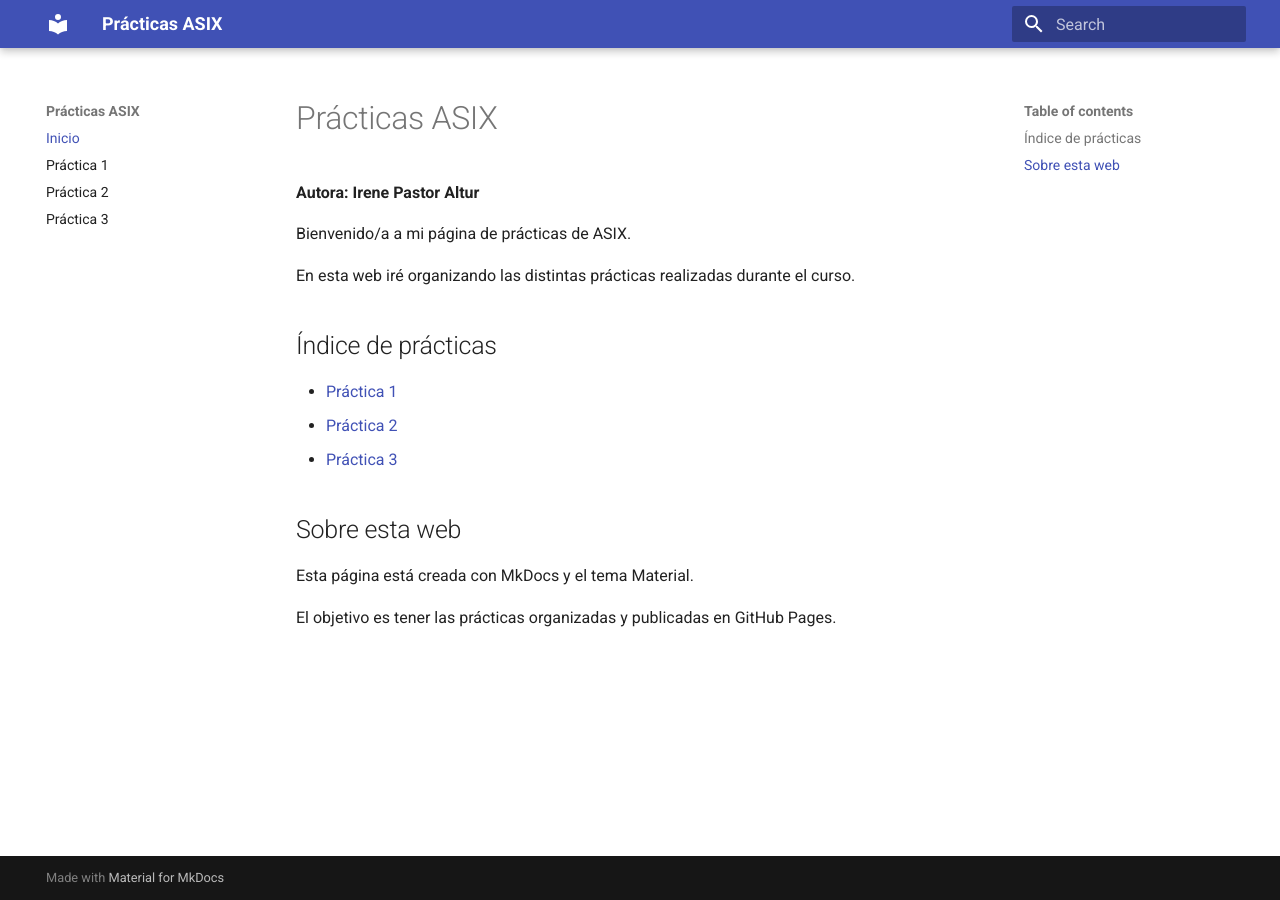
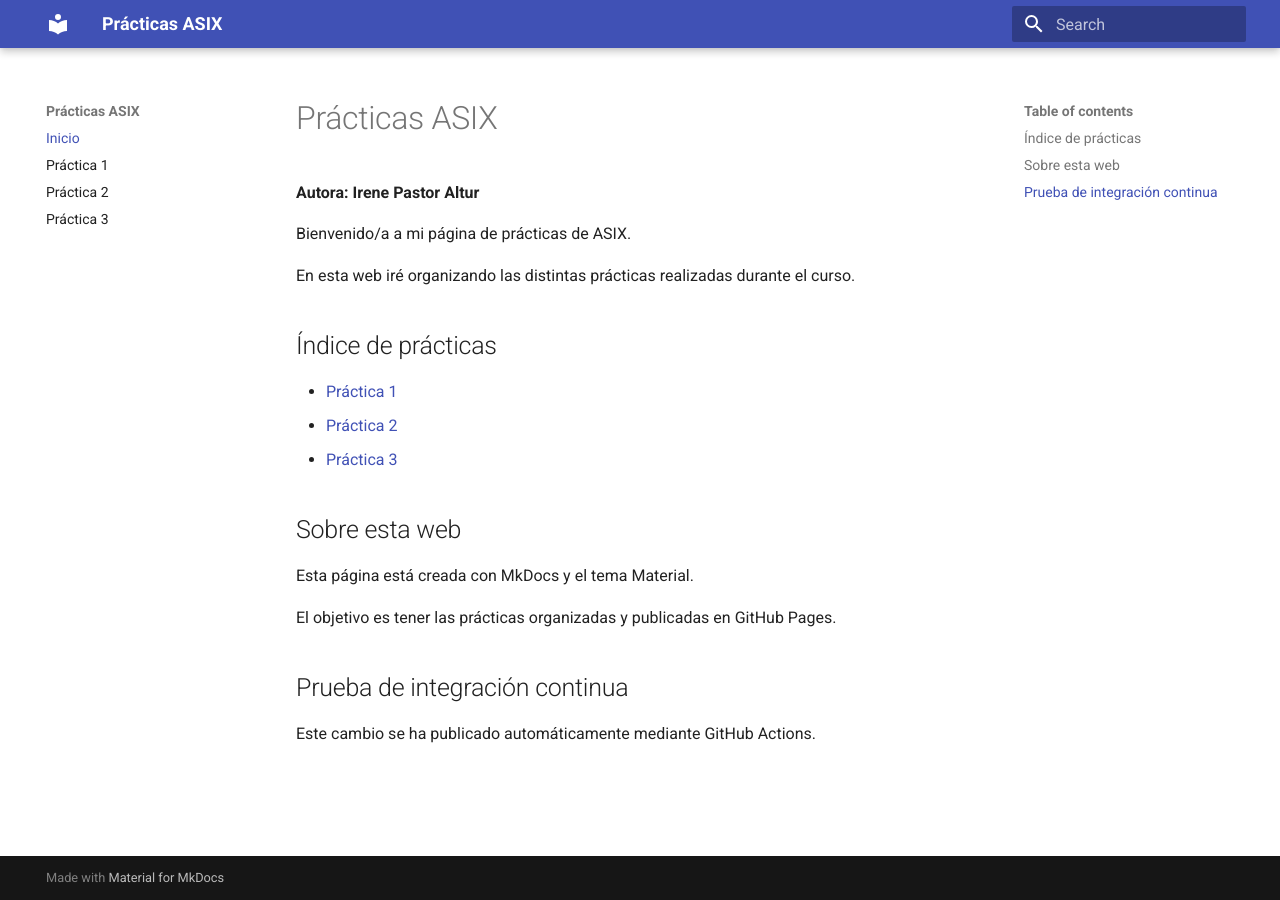
Before and after one commit to ireneiremart/web_asix, an MkDocs documentation site: the page built from docs/index.md, in a window 1280 px wide. Built offline with MkDocs 1.6.1 and Material for MkDocs 9.7.7, drawn with Linux system fonts in a browser that asks for light colours.

Commit message:
Prueba de integración continua

```diff
--- a/docs/index.md
+++ b/docs/index.md
@@ -17,3 +17,7 @@ En esta web iré organizando las distintas prácticas realizadas durante el curs
 Esta página está creada con MkDocs y el tema Material.
 
 El objetivo es tener las prácticas organizadas y publicadas en GitHub Pages.
+
+## Prueba de integración continua
+
+Este cambio se ha publicado automáticamente mediante GitHub Actions.
```
